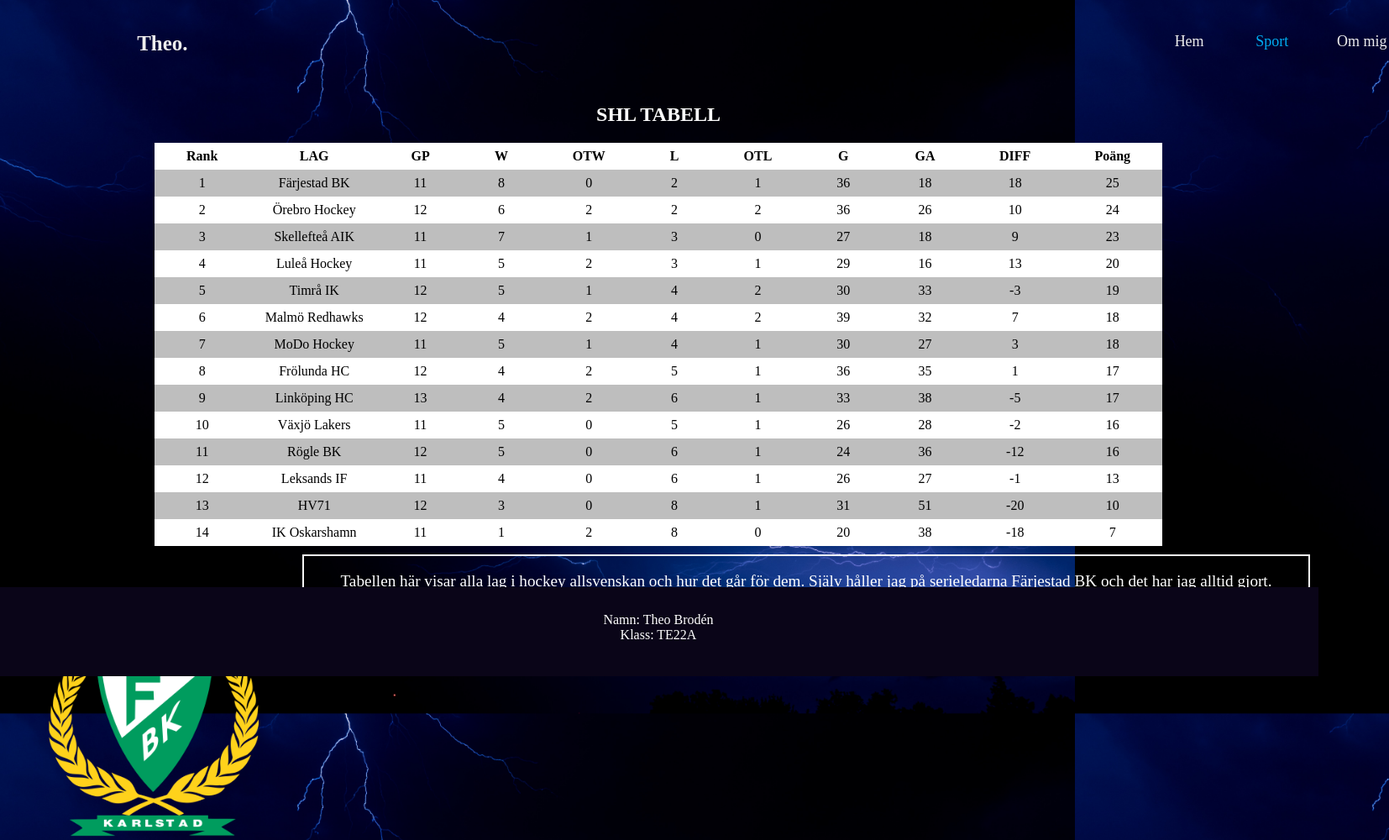
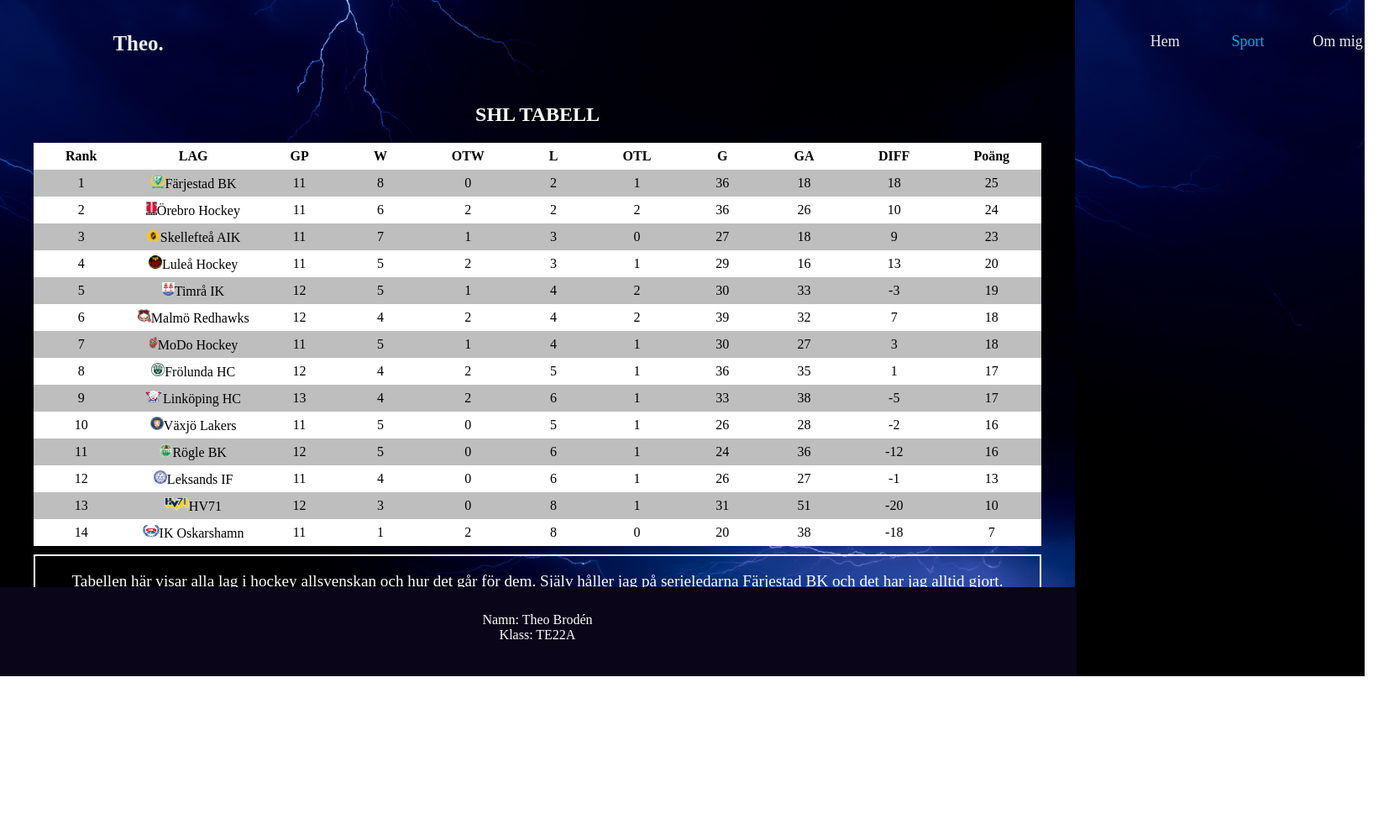
Before and after one commit to Br0deNN/egen-websida, a plain HTML site: page sport.html in a window 1280 px wide. Shown: the part 5-1005 px from the top of the page at 84% size, 1654 px wide, since content can reach past the window. After the commit the page ends 810 px from the top, so only its background shows below. Drawn offline with nearby package versions, Linux system fonts and the light colour scheme; a small style sheet from the web is missing.

Commit message:
lulu
lululu

```diff
--- a/home.css
+++ b/home.css
@@ -161,12 +161,11 @@ body {
 
 
 .socials {
-    position: absolute;
     bottom: 210px;
     width: 130px;
     display: flex;
     justify-content: space-between;
-    margin-left: 10px;
+    margin: 50px 0 50px 10px;
 
 }
 
@@ -210,6 +209,7 @@ tr:nth-child(odd) {
     background-color: #FFF;
 }
 
+
 h2 {
     color: #FFFF;
     text-align: center;
@@ -225,17 +225,11 @@ h2 {
     display: flex;
     justify-content: center;
     width: 1196px;
-    margin-left: 352px;
+    margin: 0 auto;
     margin-top: 10px;
     font-size: 1.2em;
 }
 
-.FBK-logo img {
-    height: 230px;
-    width: 250px;
-    margin-top: 20px;
-    margin-left: 50px;
-}
 
 .about {
     width: 100%;
@@ -270,3 +264,10 @@ h2 {
 .img1:hover {
     opacity: 0.7;
 }
+
+
+
+
+td .lag-logo {
+    height: 16px;
+}
--- a/sport.html
+++ b/sport.html
@@ -46,7 +46,7 @@
                     <div class="tabell">
                             <tr>
                                 <td>1</td>
-                                <td>Färjestad BK</td>
+                                <td><img class="lag-logo" src="image/Färjestads_BK_Logo.svg.png" alt="">Färjestad BK</td>
                                 <td>11</td>
                                 <td>8</td>
                                 <td>0</td>
@@ -59,8 +59,8 @@
                             </tr>
                             <tr>
                                 <td>2</td>
-                                <td>Örebro Hockey</td>
-                                <td>12</td>
+                                <td><img class="lag-logo" src="image/örebro logo.png" alt="">Örebro Hockey</td>
+                                <td>11</td>
                                 <td>6</td>
                                 <td>2</td>
                                 <td>2</td>
@@ -72,7 +72,7 @@
                             </tr>
                             <tr>
                                 <td>3</td>
-                                <td>Skellefteå AIK</td>
+                                <td><img class="lag-logo" src="image/Skellefteå_AIK_Logo.svg.png" alt="">Skellefteå AIK</td>
                                 <td>11</td>
                                 <td>7</td>
                                 <td>1</td>
@@ -85,7 +85,7 @@
                             </tr>
                             <tr>
                                 <td>4</td>
-                                <td>Luleå Hockey</td>
+                                <td><img class="lag-logo" src="image/luleå hockey logo.png" alt="">Luleå Hockey</td>
                                 <td>11</td>
                                 <td>5</td>
                                 <td>2</td>
@@ -98,7 +98,7 @@
                             </tr>
                             <tr>
                                 <td>5</td>
-                                <td>Timrå IK</td>
+                                <td><img class="lag-logo" src="image/Timra_IK_logo.svg.png" alt="">Timrå IK</td>
                                 <td>12</td>
                                 <td>5</td>
                                 <td>1</td>
@@ -111,7 +111,7 @@
                             </tr>
                             <tr>
                                 <td>6</td>
-                                <td>Malmö Redhawks</td>
+                                <td><img class="lag-logo" src="image/Malmö_Redhawks_Logo.svg.png" alt="">Malmö Redhawks</td>
                                 <td>12</td>
                                 <td>4</td>
                                 <td>2</td>
@@ -124,7 +124,7 @@
                             </tr>
                             <tr>
                                 <td>7</td>
-                                <td>MoDo Hockey</td>
+                                <td><img class="lag-logo" src="image/Modo_Hockey_Logo.svg.png" alt="">MoDo Hockey</td>
                                 <td>11</td>
                                 <td>5</td>
                                 <td>1</td>
@@ -138,7 +138,7 @@
 
                             <tr>
                                 <td>8</td>
-                                <td>Frölunda HC</td>
+                                <td><img class="lag-logo" src="image/frölunda.png" alt="">Frölunda HC</td>
                                 <td>12</td>
                                 <td>4</td>
                                 <td>2</td>
@@ -152,7 +152,7 @@
 
                             <tr>
                                 <td>9</td>
-                                <td>Linköping HC</td>
+                                <td><img class="lag-logo" src="image/Linköpings_HC_Logo.svg.png" alt="">Linköping HC</td>
                                 <td>13</td>
                                 <td>4</td>
                                 <td>2</td>
@@ -166,7 +166,7 @@
 
                             <tr>
                                 <td>10</td>
-                                <td>Växjö Lakers</td>
+                                <td><img class="lag-logo" src="image/Växjö_Lakers_logo.svg.png" alt="">Växjö Lakers</td>
                                 <td>11</td>
                                 <td>5</td>
                                 <td>0</td>
@@ -180,7 +180,7 @@
 
                             <tr>
                                 <td>11</td>
-                                <td>Rögle BK</td>
+                                <td><img class="lag-logo" src="image/Rogle_BK_logo.svg.png" alt="">Rögle BK</td>
                                 <td>12</td>
                                 <td>5</td>
                                 <td>0</td>
@@ -194,7 +194,7 @@
 
                             <tr>
                                 <td>12</td>
-                                <td>Leksands IF</td>
+                                <td><img class="lag-logo" src="image/Leksands_IF_logo.svg.png" alt="">Leksands IF</td>
                                 <td>11</td>
                                 <td>4</td>
                                 <td>0</td>
@@ -208,7 +208,7 @@
 
                             <tr>
                                 <td>13</td>
-                                <td>HV71</td>
+                                <td><img class="lag-logo" src="image/HV71_Logo.svg.png" alt="">HV71</td>
                                 <td>12</td>
                                 <td>3</td>
                                 <td>0</td>
@@ -222,7 +222,7 @@
 
                             <tr>
                                 <td>14</td>
-                                <td>IK Oskarshamn</td>
+                                <td><img class="lag-logo" src="image/IK_Oskarshamn_logo.svg.png" alt="">IK Oskarshamn</td>
                                 <td>11</td>
                                 <td>1</td>
                                 <td>2</td>
@@ -241,7 +241,7 @@
                     </p>
                 </div>
                 <div class="FBK-logo">
-                    <img src="image/Färjestads_BK_Logo.svg.png" alt="" >
+                   <!-- <img src="image/Färjestads_BK_Logo.svg.png" alt="" > -->
                 </div>
             </section>
             <footer>
```
Also changed, not shown: index.html (+1 -1 lines), image/HV71_Logo.svg.png (added), image/IK_Oskarshamn_logo.svg.png (added), image/Leksands_IF_logo.svg.png (added), image/Linköpings_HC_Logo.svg.png (added), image/Malmö_Redhawks_Logo.svg.png (added), image/Modo_Hockey_Logo.svg.png (added), image/Rogle_BK_logo.svg.png (added), image/Skellefteå_AIK_Logo.svg.png (added), image/Timra_IK_logo.svg.png (added), image/Växjö_Lakers_logo.svg.png (added), image/frölunda.png (added), image/luleå hockey logo.png (added), image/örebro logo.png (added).
